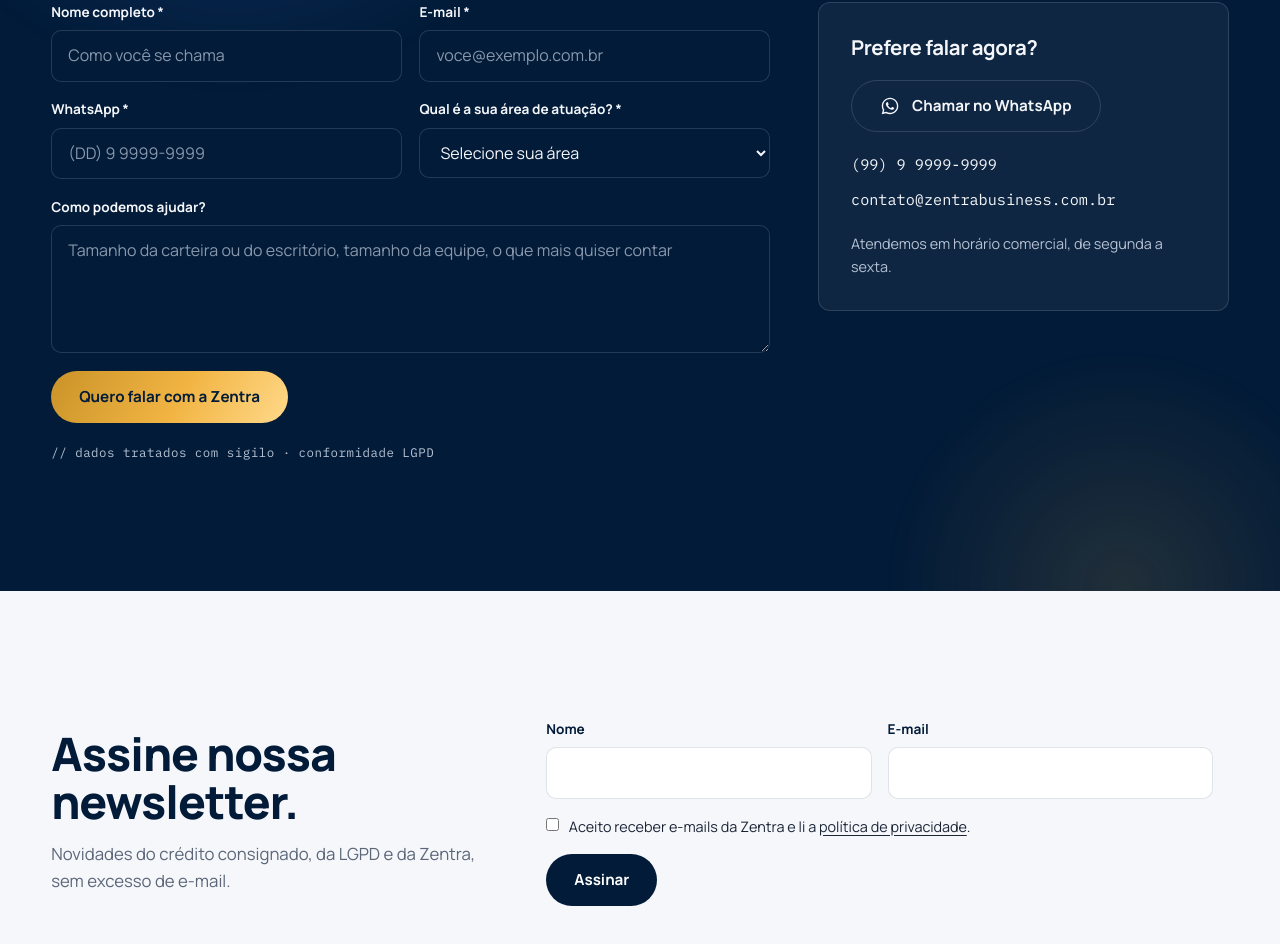
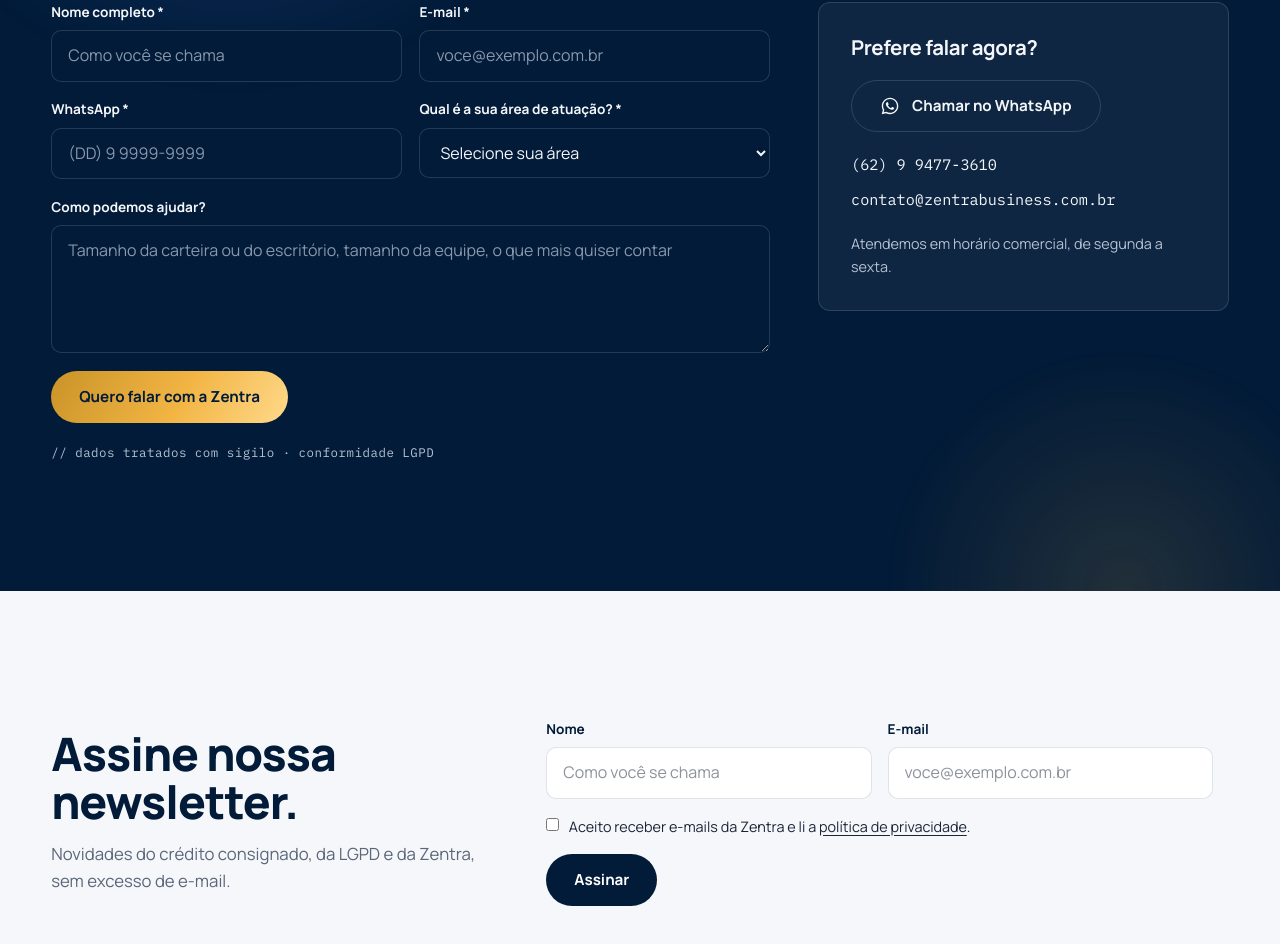
Before and after one commit to reinaldodribeiro/zentra-website, a Next.js app: page / in a window 1280 px wide. Shown: the part 10145-11089 px from the top of the page. Built offline with nearby package versions, Linux system fonts and the light colour scheme.

Commit message:
Telefone e WhatsApp reais e placeholders na newsletter

```diff
--- a/src/components/ui/NewsletterForm.tsx
+++ b/src/components/ui/NewsletterForm.tsx
@@ -54,13 +54,29 @@
         <label htmlFor="newsletter-nome" className={styles.label}>
           {newsletter.nameLabel}
         </label>
-        <input id="newsletter-nome" name="nome" type="text" required autoComplete="name" className={styles.input} />
+        <input
+          id="newsletter-nome"
+          name="nome"
+          type="text"
+          required
+          autoComplete="name"
+          placeholder={newsletter.namePlaceholder}
+          className={styles.input}
+        />
       </div>
       <div className={styles.field}>
         <label htmlFor="newsletter-email" className={styles.label}>
           {newsletter.emailLabel}
         </label>
-        <input id="newsletter-email" name="email" type="email" required autoComplete="email" className={styles.input} />
+        <input
+          id="newsletter-email"
+          name="email"
+          type="email"
+          required
+          autoComplete="email"
+          placeholder={newsletter.emailPlaceholder}
+          className={styles.input}
+        />
       </div>
       <input type="text" name="site" tabIndex={-1} autoComplete="off" aria-hidden="true" className={styles.trap} />
       <label className={styles.consent}>
--- a/src/content/site.ts
+++ b/src/content/site.ts
@@ -5,9 +5,9 @@
   shortName: "Zentra",
   legalName: "Zentra Business Hub Ltda.",
   cnpj: "69.351.287/0001-09",
-  phoneDisplay: "(99) 9 9999-9999",
-  phoneE164: "+5599999999999",
-  whatsappNumber: "5599999999999",
+  phoneDisplay: "(62) 9 9477-3610",
+  phoneE164: "+5562994773610",
+  whatsappNumber: "5562994773610",
   email: "contato@zentrabusiness.com.br",
 } as const;
 
@@ -433,7 +433,9 @@
   title: "Assine nossa newsletter.",
   body: "Novidades do crédito consignado, da LGPD e da Zentra, sem excesso de e-mail.",
   nameLabel: "Nome",
+  namePlaceholder: "Como você se chama",
   emailLabel: "E-mail",
+  emailPlaceholder: "voce@exemplo.com.br",
   consentBefore: "Aceito receber e-mails da Zentra e li a",
   consentLink: "política de privacidade",
   submit: "Assinar",
```
